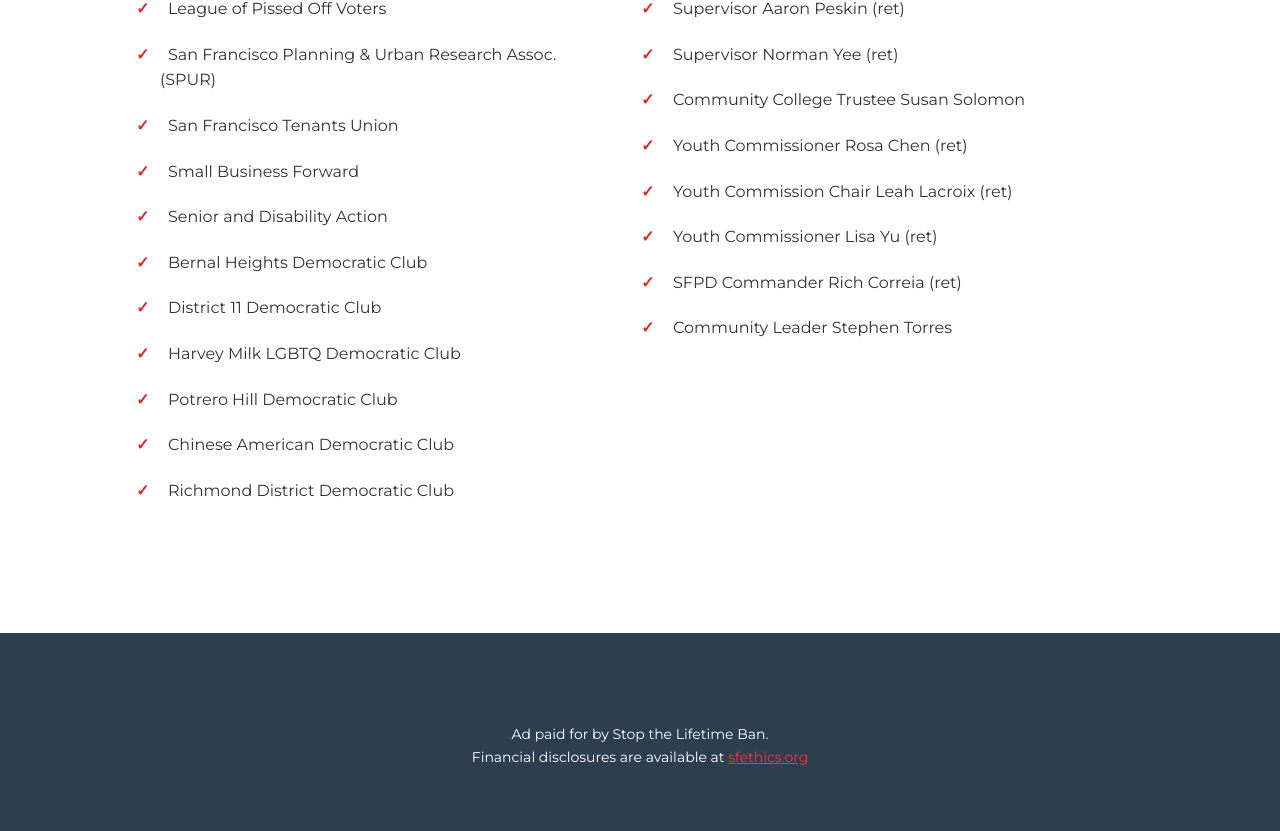
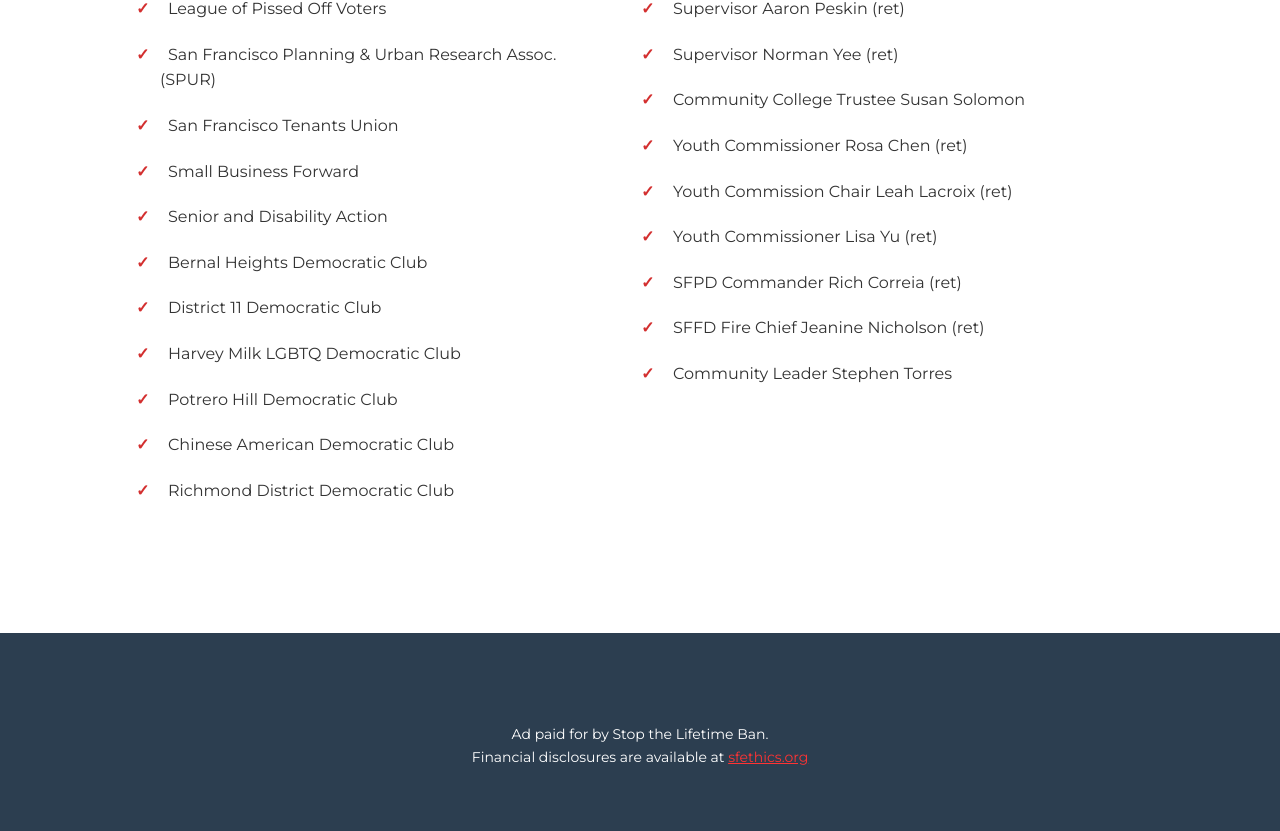
Before and after one commit to StearnsSF/nolifetimeban, a plain HTML site: page endorsements.html in a window 1280 px wide. Shown: the part 998-1829 px from the top of the page. Drawn offline with Linux system fonts and the light colour scheme.

Commit message:
Update endorsements.html

```diff
--- a/endorsements.html
+++ b/endorsements.html
@@ -223,6 +223,7 @@
                     <li>Youth Commission Chair Leah Lacroix (ret)</li>
                     <li>Youth Commissioner Lisa Yu (ret)</li>
                     <li>SFPD Commander Rich Correia (ret)</li>
+                    <li>SFFD Fire Chief Jeanine Nicholson (ret)</li>
                     <li>Community Leader Stephen Torres</li>
                 </ul>
             </div>
```
